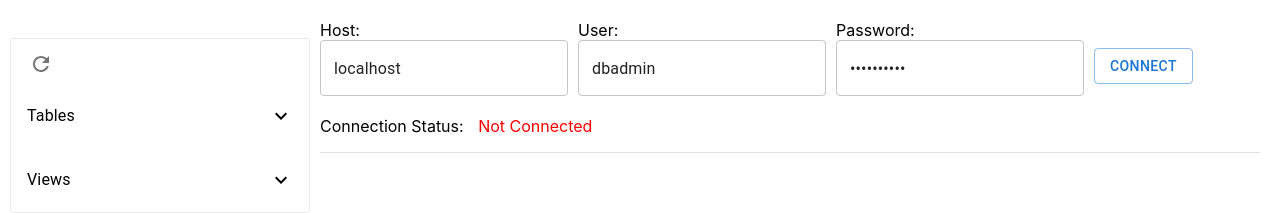
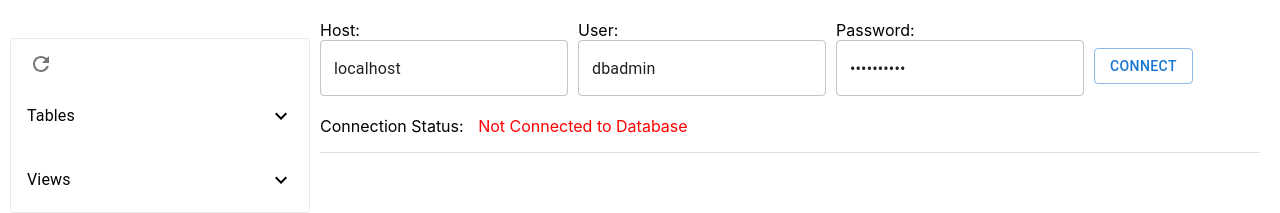
Before and after one commit to Tiinzzy/mysql-browser, a React (Create React App) app: page / in a window 1280 px wide. Shown: the top 213 px of the page. Built offline with nearby package versions, Linux system fonts and the light colour scheme.

Commit message:
changed connection message

```diff
--- a/src/front-end/ConnectionInfo.js
+++ b/src/front-end/ConnectionInfo.js
@@ -15,7 +15,7 @@ import BackEndConnection from './BackEndConnection';
 import SchemaDialog from './SchemaDialog';
 
 const backend = BackEndConnection.INSTANCE();
-const STATUS_CONNECTED = 'Connected to ';
+const STATUS_CONNECTED = 'Connected ';
 const STATUS_NOT_CONNECTED = 'Not Connected';
 const FORBIDDEN_DBS = ['information_schema', 'performance_schema'];
 
@@ -31,6 +31,7 @@ export default function ConnectionInfo(props) {
     const [user, setUser] = useState('dbadmin');
     const [password, setPassword] = useState('washywashy');
     const [openDialog, setOpenDialog] = useState(false);
+    const [schema, setSchema] = useState('');
 
     shared.callConnectionInfo = callConnectionInfo;
 
@@ -42,6 +43,7 @@ export default function ConnectionInfo(props) {
         } else if (e.target.name === "database") {
             setStatus(STATUS_NOT_CONNECTED);
             setSelected(e.target.value);
+            setSchema(e.target.value);
         } else if (e.target.name === 'user') {
             setUser(e.target.value);
         } else if (e.target.name === 'password') {
@@ -54,7 +56,7 @@ export default function ConnectionInfo(props) {
 
     async function connectToMysql(e) {
         let connectionStatus = await backend.connect({ host, selected, user, password });
-        setStatus(connectionStatus ? STATUS_CONNECTED + selected + ' Database' : STATUS_NOT_CONNECTED);
+        setStatus(connectionStatus ? STATUS_CONNECTED : STATUS_NOT_CONNECTED);
         props.callSetQueryOk(connectionStatus);
 
         setOpenDialog(true);
@@ -135,11 +137,12 @@ export default function ConnectionInfo(props) {
                 </Box>
             </Box>
             <Box sx={{ mt: 2.5 }}>
-                Connection Status: <span style={{ color: status === STATUS_CONNECTED + selected + ' Database' ? 'green' : 'red', marginLeft: 10 }}> {status} </span>
+                Connection Status: {!selected ? <span style={{ color: status === STATUS_CONNECTED ? 'green' : 'red', marginLeft: 10 }}> {status} to Database</span> :
+                    <span style={{ color: status === STATUS_CONNECTED ? 'green' : 'red', marginLeft: 10 }}> {status} {!selected || ('to ' + schema + ' Schema')}</span>}
             </Box>
 
             {openDialog && !selected && <Dialog onClose={() => closeDialog()} open={openDialog} maxWidth='sm'>
-                <SchemaDialog closeDialog={closeDialog}/>
+                <SchemaDialog closeDialog={closeDialog} />
             </Dialog>}
         </>
     );
```
